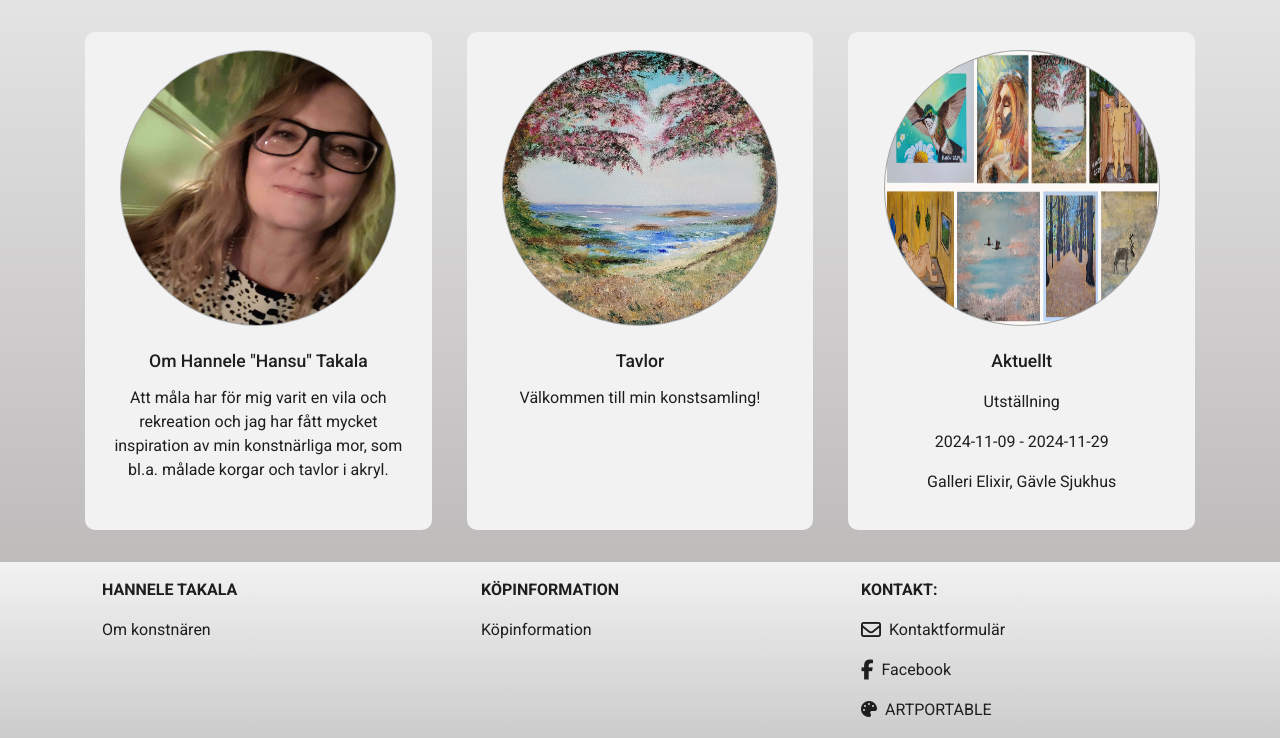
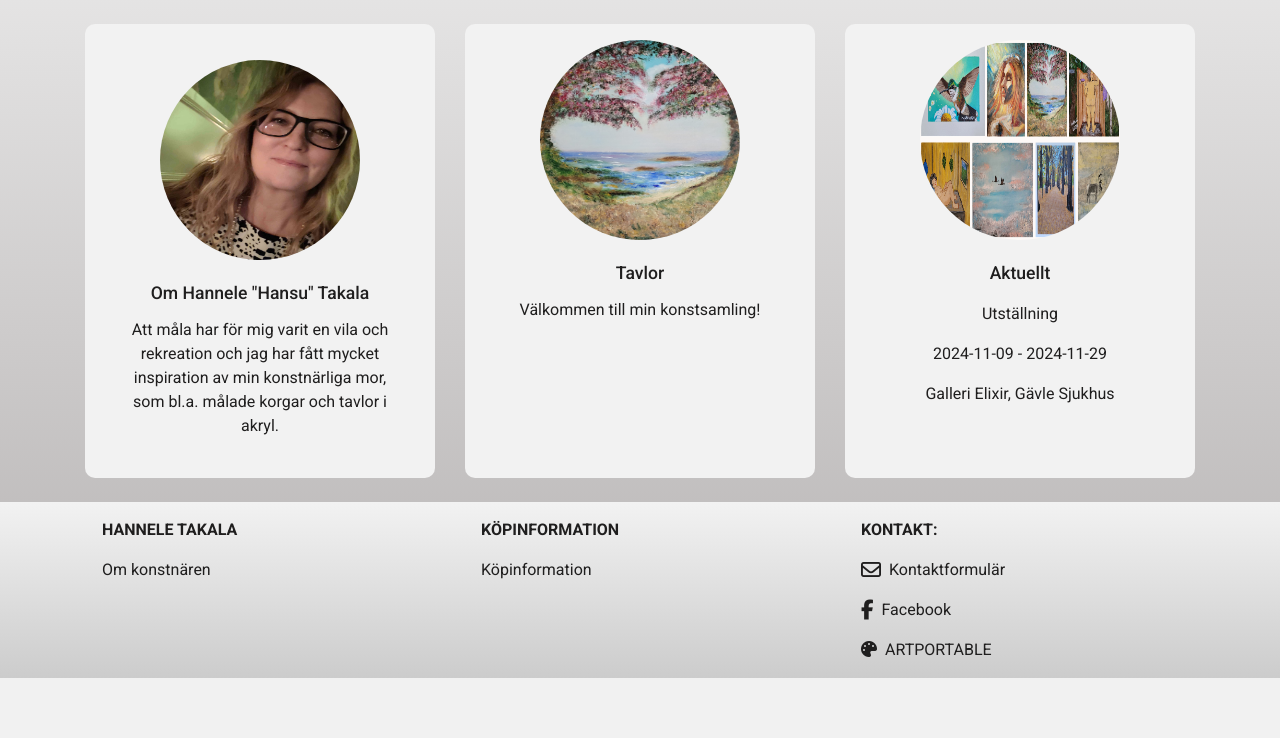
Before and after one commit to ClaudiaInSweden/hansusart, a Django app: page / in a window 1280 px wide. Shown: the part 201-939 px from the top of the page. After the commit the page ends 879 px from the top, so only its background shows below. Run offline with Django 4.2, Linux system fonts and the light colour scheme; some libraries are stand-ins or nearby versions.

Commit message:
Change media queries to min-width, add queries for image sizes on index page

```diff
--- a/home/templates/home/index.html
+++ b/home/templates/home/index.html
@@ -3,13 +3,12 @@
 
 {% block content %}
 <!-- Banner Part Start-->
-<section class="py-2">
 <div class="container my-4">
-    <div class="card-deck">
-
+<div class="card-deck">
         <div class="card text-center">
+            <div class="card-body">
             <a href="{% url 'about' %}">
-            <img src="{% static 'img/hannele.jpg' %}" class="card-img-top card-round mt-3" alt="Om mig">
+            <img src="{% static 'img/hannele.jpg' %}" class="card-img-top round mt-3" alt="Om mig">
             <div class="card-body">
                 <p class="card-title">Om Hannele "Hansu" Takala</p>
                 <div class="card-text">Att måla har för mig varit en vila och rekreation och jag har fått mycket inspiration av min
@@ -17,19 +16,22 @@
             </div>
             </a>
         </div>
+        </div>
+
 
         <div class="card text-center">
             <a href="{% url 'products' %}">
-            <img src="{% static 'img/index.jpg' %}" class="card-img-top card-round mt-3" alt="Mina tavlor">
+            <img src="{% static 'img/index.jpg' %}" class="card-img-top round mt-3" alt="Mina tavlor">
             <div class="card-body">
                 <p class="card-title">Tavlor</p>
                 <div class="card-text">Välkommen till min konstsamling!</div>
             </div>
             </a>
         </div>
+
         <div class="card text-center">
             <a href="https://elixir.konstforeningar.se/utstallningar/utstallning-november-2024/" aria-label="Exhibitions" target="_blank" rel="noopener">
-            <img src="{% static 'img/utstallning.png' %}" class="card-img-top card-round mt-3" alt="Utställningar">
+            <img src="{% static 'img/utstallning.png' %}" class="card-img-top round mt-3" alt="Utställningar">
             <div class="card-body">
                 <p class="card-title">Aktuellt</p>
                 <p class="card-text">
@@ -41,9 +43,9 @@
             </div>
             </a>
         </div>
+        </div>
     </div>
-</div>
-</section>
+
 <!-- Banner Part End-->
 
 
--- a/static/css/base.css
+++ b/static/css/base.css
@@ -200,6 +200,11 @@ a:hover {
     width: 175px;
     margin-right: 1em;
 }
+.round {
+    border-radius: 50%;
+    width: 150px;
+    height: 150px;
+}
 
 .dropdown .dropdown-menu .dropdown-item:focus {
     border-radius: 10px !important;
@@ -212,42 +217,64 @@ a:hover {
     color: #1f1e1e !important;
     background-color: #F2F2F2 !important;
 }
-
-@media (max-width: 576px) {
+@media screen and (max-width: 576px) {
     .logo-round {
         height: 150px;
         width: 150px;
     }
 }
 
-@media (max-width: 576px) {
+@media screen and (max-width: 576px) {
     .offcanvas-collapse {
-        right: 3px;
+        right: 3px !important;
+    }
+    .offcanvas-collapse.open {
+        right: 3px !important;
     }
 }
-@media (max-width: 640px) {
+@media screen and (min-width: 640px) {
     .offcanvas-collapse {
-        right: 50px;
+        right: 50px !important;
+    }
+    .offcanvas-collapse.open {
+        right: 50px !important;
     }
 }
-@media (max-width: 768px) {
+@media screen and (min-width: 768px) {
     .offcanvas-collapse {
-        right: 25px;
+        right: 25px !important;
+    }
+    .offcanvas-collapse.open {
+        right: 25px !important;
+    }
+    .round {
+        width: 150px !important;
+        height: 150px !important;
     }
 }
-
-@media (max-width: 991px) {
-    .logo {
-        display: none;
+/* @media (min-width: 576px) {
+    .card-deck {
+        display: -ms-flexbox;
+        display: flex;
+        -ms-flex-flow: row wrap;
+        flex-flow: row wrap;
+        margin-right: -15px;
+        margin-left: -15px;
     }
-
-    .logo-text a {
-        display: none;
-    }
+} */
+@media screen and (min-width: 991px) {
     .offcanvas-collapse {
         right: 20px;
     }
-    .header-container {
+    .offcanvas-collapse.open {
+        right: 20px;
+    }
+    .round {
+        width: 200px !important;
+        height: 200px !important;
+    }
+}
+    /* .header-container {
         padding-top: 116px;
     }
 
@@ -257,7 +284,7 @@ a:hover {
 
     .display-4.logo-font.text-black {
         font-size: 2rem;
-    }
+    } */
 
     .navbar-collapse {
         border-radius: 25px;
@@ -268,18 +295,24 @@ a:hover {
         font-size: 12px !important;
         line-height: 10px !important;
     }
-}
 
-@media (max-width: 1200px) {
+@media screen and (min-width: 1200px) {
     .offcanvas-collapse {
         right: 35px;
     }
+    .offcanvas-collapse.open {
+        right: 35px;
+    }
 }
-@media (min-width: 1280px) {
+@media screen and (min-width: 2000px) {
     .offcanvas-collapse {
         right: 75px;
     }
+    .offcanvas-collapse.open {
+        right: 75px;
+    }
 }
+
 
     /* .nav-item+.dropdown+.show {
         font-size: 12px !important;
@@ -292,10 +325,10 @@ a:hover {
     .btn-group {
         flex-direction: column;
     }
-}
+
 
 /* Search form */
-.search-container {
+/* .search-container {
     width: 50%;
     min-width: 250px;
     max-width: 300px;
@@ -313,9 +346,9 @@ a:hover {
     padding: 8px 40px 8px 20px;
     border: none;
     margin-top: 8px;
-}
+} */
 
-.search-input:focus {
+/* .search-input:focus {
     outline: none !important;
     border-color: #795376;
 }
@@ -337,9 +370,9 @@ a:hover {
     border: none;
     background: none;
     font-size: 18px;
-}
+} */
 
-.search-button:hover {
+/* .search-button:hover {
     color: #795376;
 }
 
@@ -352,7 +385,7 @@ a:hover {
         min-width: 100px;
         max-width: 200px;
     }
-}
+} */
 
 /* Product and Product Details Page */
 .dropdown.select_option {
@@ -410,13 +443,13 @@ a:hover {
     font-family: 'Roboto', sans-serif;
     padding: 0.6em 1em;
     font-size: 85%;
-    font-weight: 700;
+    font-weight: 600;
     vertical-align: middle;
     text-decoration: none;
     transition: color .15s ease-in-out, background-color .15s ease-in-out, border-color .15s ease-in-out, box-shadow .15s ease-in-out;
 }
 .cat-tag-text {
-    font-weight: 700;
+    font-weight: 600;
     font-size: 85%;
     font-style: italic;
 }
@@ -519,7 +552,7 @@ label {
 }
 
 /* Shopping cart */
-.pointer {
+/* .pointer {
     cursor: pointer;
 }
 
@@ -547,9 +580,9 @@ i {
 
 .table thead th {
     color: #795376;
-}
+} */
 
-@media (max-width: 768px) {
+/* @media (max-width: 768px) {
     .cart_inner .table tbody tr td {
         padding-top: 10px !important;
         padding-bottom: 10px !important;
@@ -581,7 +614,7 @@ i {
     td p {
         font-size: 12px;
     }
-}
+} */
 
 /* Toasts container */
 .message-container {
@@ -676,7 +709,7 @@ i {
     opacity: 0;
     cursor: pointer;
 }
-
+/*
 .custom-checkbox .custom-control-label::before {
     border-radius: 0;
     border-color: #dc3545;
@@ -685,10 +718,10 @@ i {
 .custom-checkbox .custom-control-input:checked~.custom-control-label::before {
     background-color: #dc3545;
     border-radius: 0;
-}
+} */
 
 /* Remove shopping cart total in navbar on small screens */
-@media (max-width: 350px) {
+/* @media (max-width: 350px) {
     .show-total {
         display: none;
     }
@@ -696,7 +729,7 @@ i {
     .nav-link {
         padding: 0.5rem 0.5rem;
     }
-}
+} */
 
 /* Index Page Image area */
 .banner_part .btn_1 {
@@ -707,27 +740,21 @@ i {
     display: none;
 }
 
-.card-round {
+/* .card-round {
     border-radius: 50% !important;
-    height: 80vw;
-    width: 80vw;
-    max-width: 280px;
-    max-height: 280px;
+
+    width: 280px;
+    height: 280px;
     padding: 1px;
     border: 2px solid #f2f2f2;
     background-color: #a5a5a5;
-}
+} */
+
 
 @media (max-width: 576px) {
     .banner_text_iner {
         width: 80%;
     }
-}
-
-/* Review slider */
-.review_heading {
-    color: #795376;
-    font-size: 1rem;
 }
 
 .card {
@@ -737,9 +764,7 @@ i {
     background-color: #f2f2f2;
     align-items: center;
 }
-.card-deck {
-    gap: 5px;
-}
+
 .card-title {
     font-family: "Roboto", cursive;
     font-size: 1.1rem;
@@ -751,7 +776,7 @@ i {
 }
 
 /* Privacy Policy */
-.btn-link {
+/* .btn-link {
     color: #C3BABA !important;
     font-size: 1.1rem;
 }
@@ -790,7 +815,7 @@ h5 {
     color: #C3BABA !important;
     font-weight: 600 !important;
     margin-top: 20px !important;
-}
+} */
 
 .card-header {
     border: 1px solid #C3BABA !important;
```
